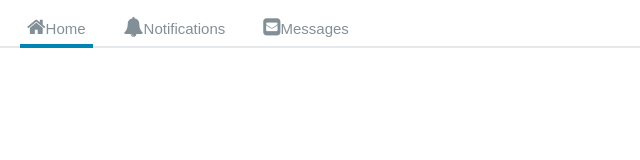
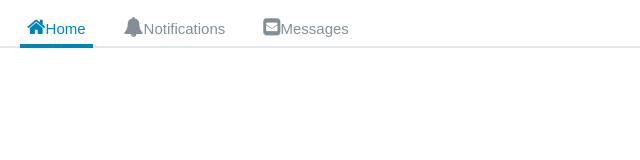
Before and after one commit to ahmedraza11/Twitter_Assigment, a plain HTML site: page index.html in a window 1280 px wide. In both pictures the pointer is over the element "Home". Shown: the full height of the page, 0-640 px from the left. Drawn offline with Linux system fonts and the light colour scheme.

Commit message:
nav color changed on hover

```diff
--- a/style.css
+++ b/style.css
@@ -31,11 +31,20 @@ nav{
     height: 20px;
     padding: 7px;
     transition: all 0.1s;
+
 }
 .A i:hover{
     border-bottom:4px solid #0084B4;
 
 }
+.A i:hover  span{
+    color: #0084B4;
+}
+.A i:hover  {
+    color: #0084B4;
+}
+
+
 .Home{
    border: solid 1px;
    width: 80px;
```
